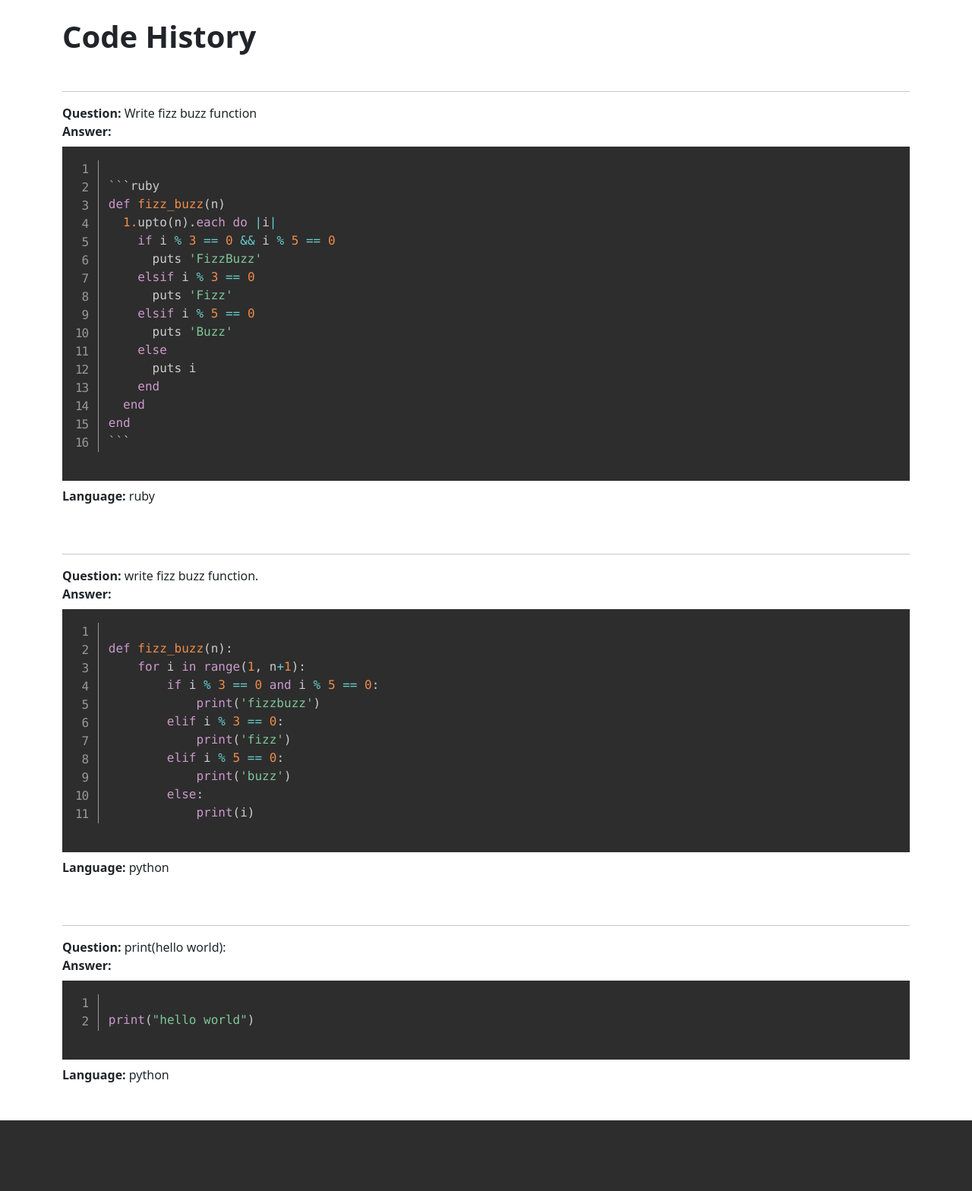
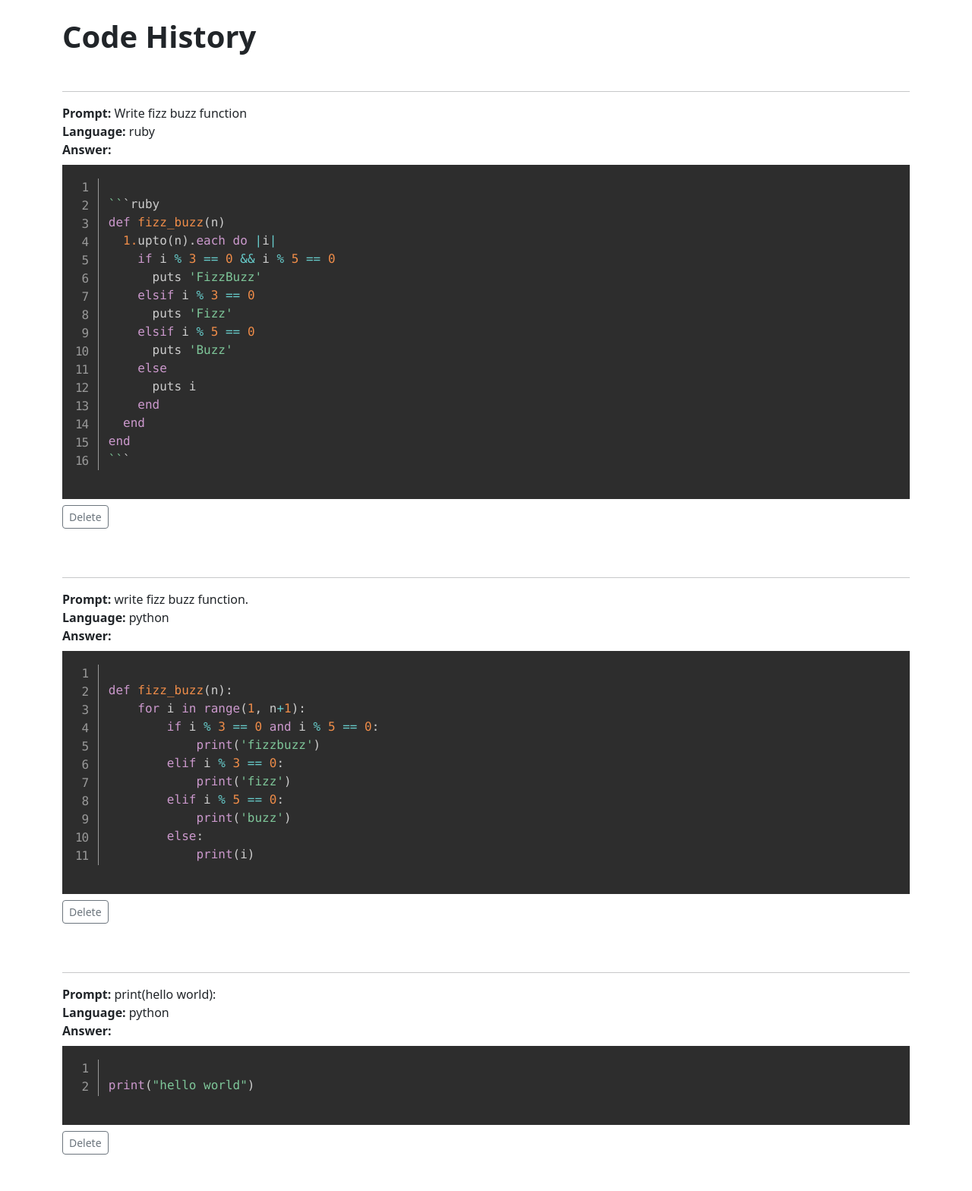
Before and after one commit to golso4243/Django-Codebot, a Django app: page /history/ in a window 1280 px wide. Shown: the part 56-1624 px from the top of the page at 76% size. Before the commit the page ends 1531 px from the top, so only its background shows below. Run offline with Django 5.2, Linux system fonts and the light colour scheme; a user stored in the database is signed in; data comes from the database, SQL or seed files in the repository; both versions use the stored data as it was after the commit.

Commit message:
Reformat History Page & Delete Functionality

```diff
--- a/website/templates/history.html
+++ b/website/templates/history.html
@@ -6,14 +6,15 @@
 
 {% for code_entry in code %}
 <hr>
-<strong>Question:</strong> {{ code_entry.question }}<br>
-    <strong>Answer:</strong> <br>
+<strong>Prompt:</strong> {{ code_entry.question }}<br>
+<strong>Language:</strong> {{ code_entry.language }}<br>
+<strong>Answer:</strong> <br>
 <pre>
 <code class="line-numbers language-{{ code_entry.language }}">
 {{ code_entry.code_answer }}
 </code>
 </pre>
-<strong>Language:</strong> {{ code_entry.language }}<br><br><br>
+<a href="{% url 'delete_history' code_entry.id %}" class="btn btn-outline-secondary btn-sm">Delete</a><br><br><br>
 
 {% endfor %}
 
--- a/website/templates/home.html
+++ b/website/templates/home.html
@@ -3,7 +3,7 @@
 {% block content %}
 
 {% if user.is_authenticated%}
-<h1><strong>Fix Code</strong></h1>
+<h1><strong>Fix Code</strong></h1><br>
 <!-- Check if there is a response to display -->
 {% if response %}
 <pre>
--- a/website/urls.py
+++ b/website/urls.py
@@ -14,4 +14,6 @@ urlpatterns = [
     path("register/", views.register_user, name="register"),
     # This is the history page
     path('history/', views.history, name='history'),
+    # Delete History
+    path('delete/<History_id>/', views.delete_history, name='delete_history'),
 ]
--- a/website/views.py
+++ b/website/views.py
@@ -214,3 +214,13 @@ def history(request):
     else:
         messages.warning(request, 'Please login to view your history')
         return redirect('home')
+
+
+# Delete History View - This is the delete history page
+
+
+def delete_history(request, History_id):
+    history = Code.objects.get(pk=History_id)
+    history.delete()
+    messages.success(request, 'Code deleted successfully!')
+    return redirect('history')
```
Also changed, not shown: website/templates/suggest.html (+5 -5 lines), db.sqlite3.
